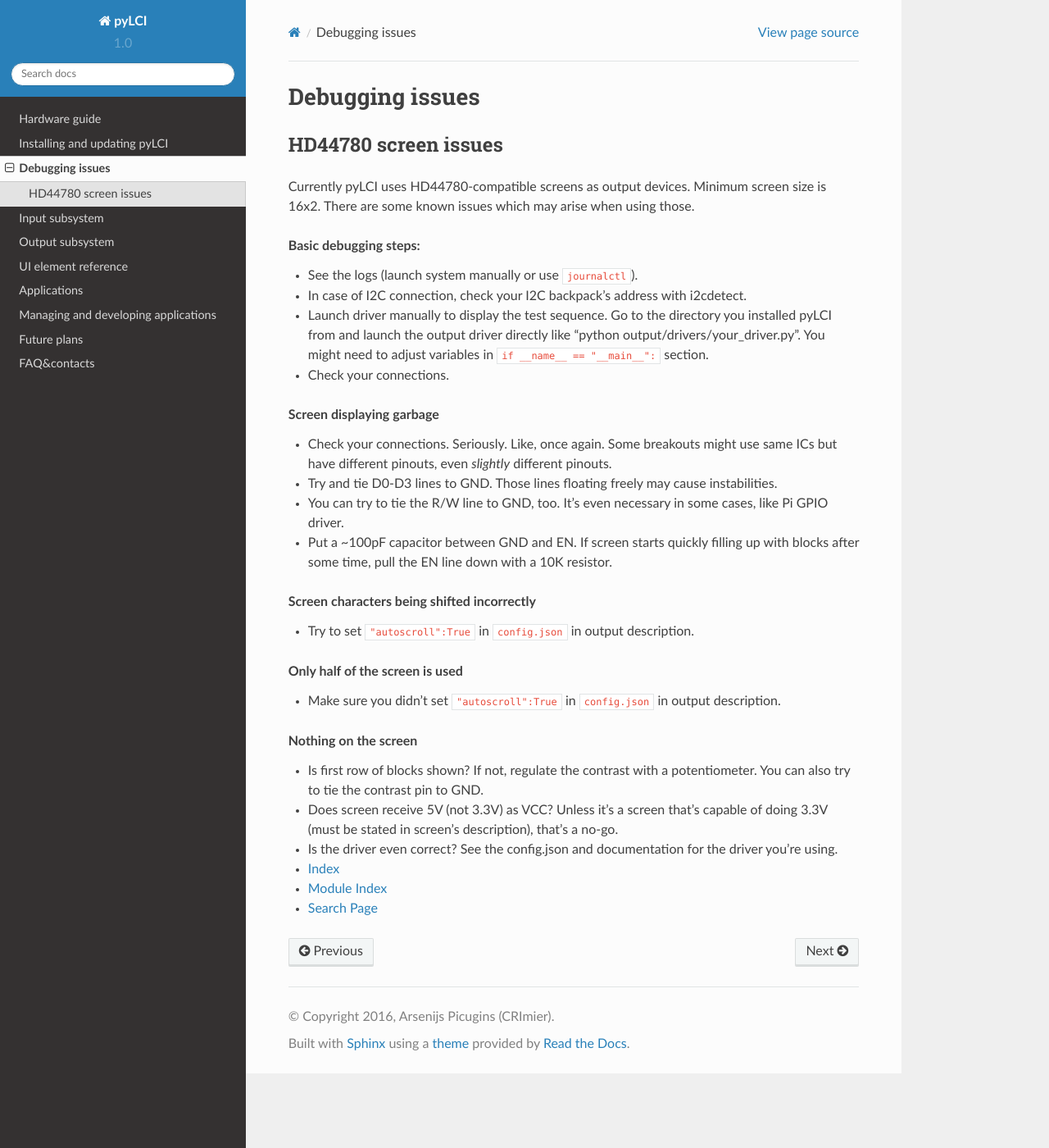
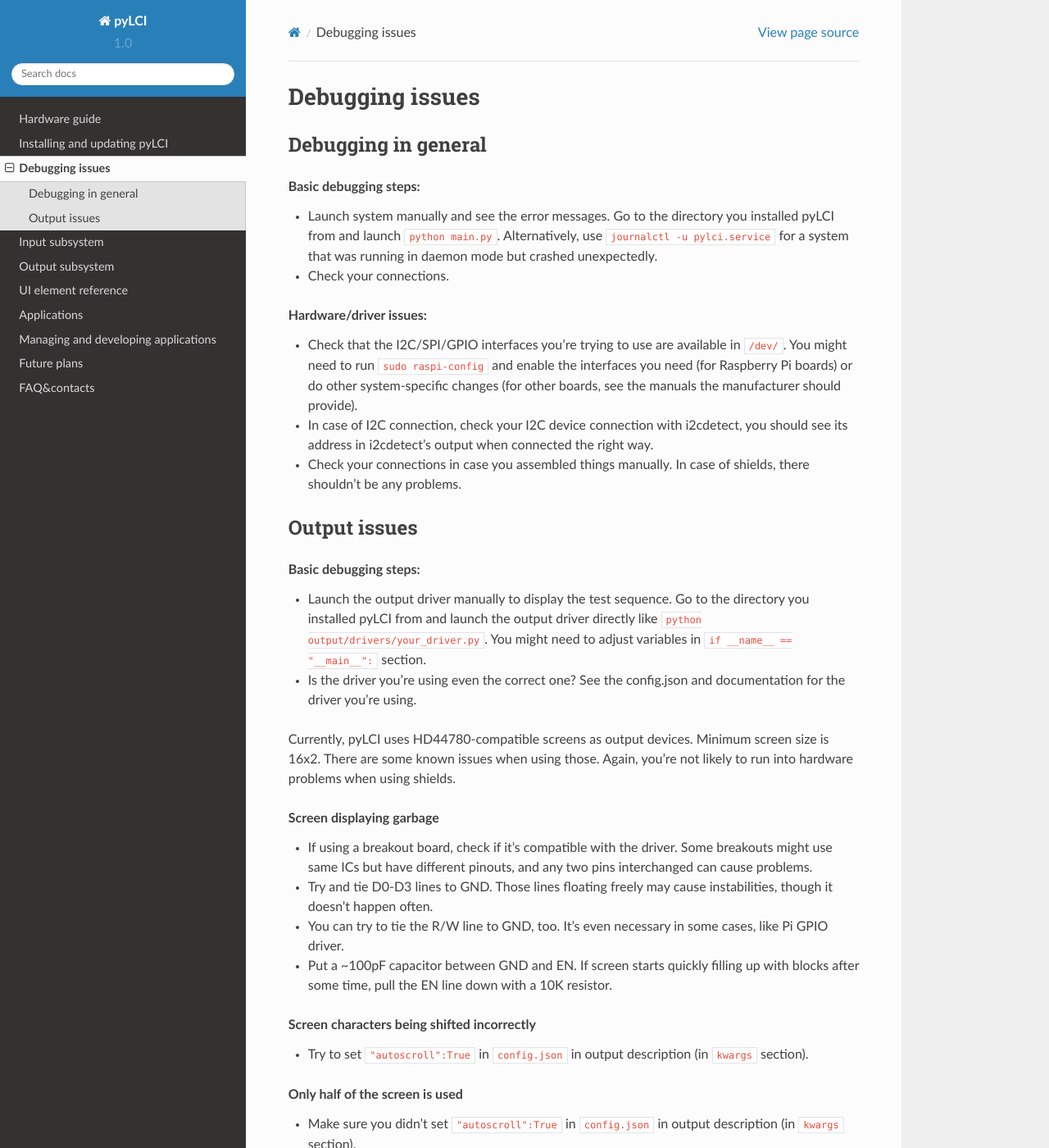
Before and after one commit to CRImier/pyLCI, a Sphinx documentation site: the page built from docs/debugging.rst, in a window 1280 px wide and 1400 px high. Shown: the whole window at 82% size. Built offline with Sphinx 7.4.7 and the Read the Docs theme 2.0.0, drawn with Linux system fonts in a browser that asks for light colours.

Commit message:
Update debugging.rst

```diff
--- a/docs/debugging.rst
+++ b/docs/debugging.rst
@@ -2,39 +2,51 @@
 Debugging issues
 #########################
 
-=====================
-HD44780 screen issues
-=====================
-
-Currently pyLCI uses HD44780-compatible screens as output devices. Minimum screen size is 16x2. There are some known issues which may arise when using those.
+====================
+Debugging in general
+====================
 
 .. rubric:: Basic debugging steps:
 
-* See the logs (launch system manually or use ``journalctl``).
-* In case of I2C connection, check your I2C backpack's address with i2cdetect.
-* Launch driver manually to display the test sequence. Go to the directory you installed pyLCI from and launch the output driver directly like "python output/drivers/your_driver.py". You might need to adjust variables in ``if __name__ == "__main__":`` section.
+* Launch system manually and see the error messages. Go to the directory you installed pyLCI from and launch ``python main.py``. Alternatively, use ``journalctl -u pylci.service`` for a system that was running in daemon mode but crashed unexpectedly.
 * Check your connections.
+
+.. rubric:: Hardware/driver issues:
+
+* Check that the I2C/SPI/GPIO interfaces you're trying to use are available in ``/dev/``. You might need to run ``sudo raspi-config`` and enable the interfaces you need (for Raspberry Pi boards) or do other system-specific changes (for other boards, see the manuals the manufacturer should provide).
+* In case of I2C connection, check your I2C device connection with i2cdetect, you should see its address in i2cdetect's output when connected the right way.
+* Check your connections in case you assembled things manually. In case of shields, there shouldn't be any problems.
+
+=============
+Output issues
+=============
+
+.. rubric:: Basic debugging steps:
+
+* Launch the output driver manually to display the test sequence. Go to the directory you installed pyLCI from and launch the output driver directly like ``python output/drivers/your_driver.py``. You might need to adjust variables in ``if __name__ == "__main__":`` section.
+* Is the driver you're using even the correct one? See the config.json and documentation for the driver you're using.
+
+Currently, pyLCI uses HD44780-compatible screens as output devices. Minimum screen size is 16x2. There are some known issues when using those. Again, you're not likely to run into hardware problems when using shields.
 
 .. rubric:: Screen displaying garbage
 
-* Check your connections. Seriously. Like, once again. Some breakouts might use same ICs but have different pinouts, even *slightly* different pinouts.
-* Try and tie D0-D3 lines to GND. Those lines floating freely may cause instabilities.
+* If using a breakout board, check if it's compatible with the driver. Some breakouts might use same ICs but have different pinouts, and any two pins interchanged can cause problems.
+* Try and tie D0-D3 lines to GND. Those lines floating freely may cause instabilities, though it doesn't happen often.
 * You can try to tie the R/W line to GND, too. It's even necessary in some cases, like Pi GPIO driver.
 * Put a ~100pF capacitor between GND and EN. If screen starts quickly filling up with blocks after some time, pull the EN line down with a 10K resistor.
 
 .. rubric:: Screen characters being shifted incorrectly
 
-* Try to set ``"autoscroll":True`` in ``config.json`` in output description.
+* Try to set ``"autoscroll":True`` in ``config.json`` in output description (in ``kwargs`` section).
 
 .. rubric:: Only half of the screen is used
 
-* Make sure you didn't set ``"autoscroll":True`` in ``config.json`` in output description.
+* Make sure you didn't set ``"autoscroll":True`` in ``config.json`` in output description (in ``kwargs`` section).
 
 .. rubric:: Nothing on the screen
 
 * Is first row of blocks shown? If not, regulate the contrast with a potentiometer. You can also try to tie the contrast pin to GND.
 * Does screen receive 5V (not 3.3V) as VCC? Unless it's a screen that's capable of doing 3.3V (must be stated in screen's description), that's a no-go.
-* Is the driver even correct? See the config.json and documentation for the driver you're using.
 
 * :ref:`genindex`
 * :ref:`modindex`
```
